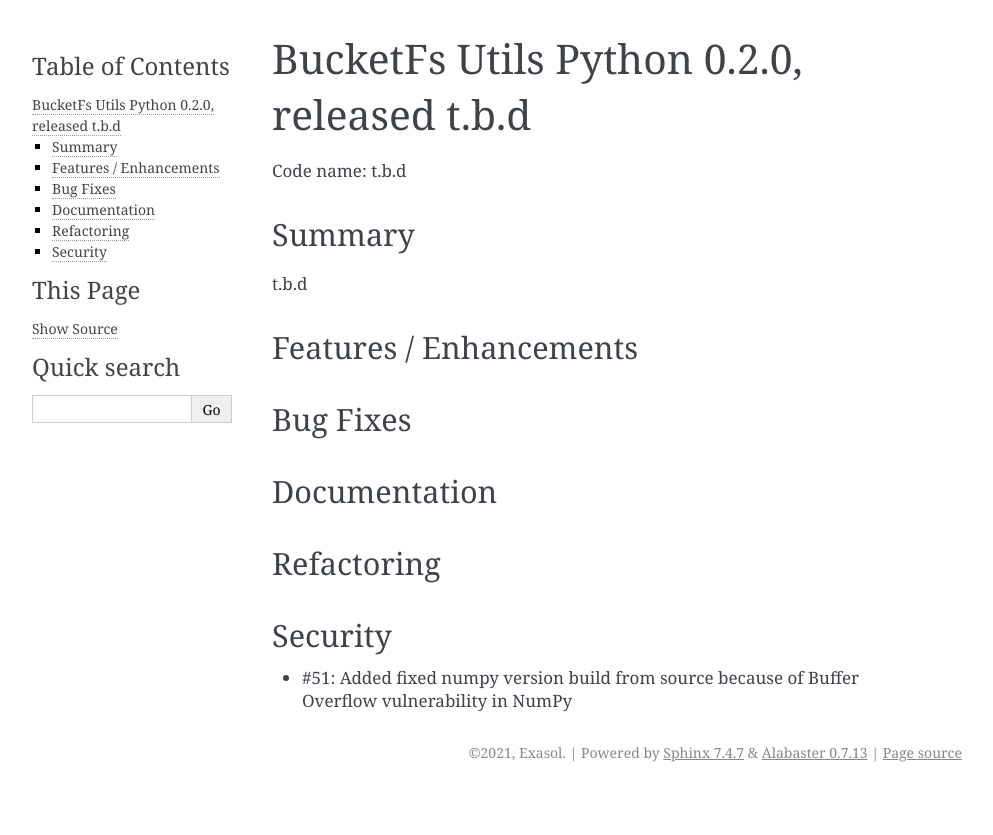
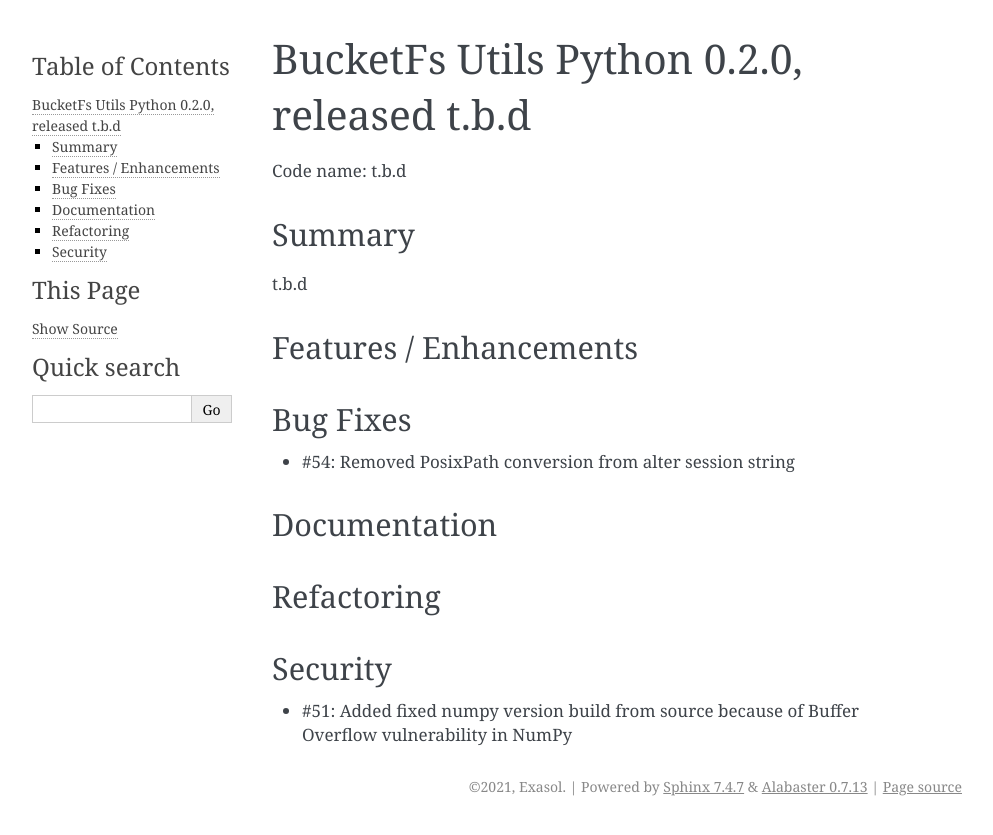
Before and after one commit to exasol/bucketfs-utils-python, a Sphinx documentation site: the page built from doc/changes/changes_0.2.0.md, in a window 1280 px wide. Shown: the top 835 px of the page, without its empty margins (148-1141 px from the left). Built offline with Sphinx 7.4.7, drawn with Linux system fonts in a browser that asks for light colours.

Commit message:
Removed the conversion

```diff
--- a/doc/changes/changes_0.2.0.md
+++ b/doc/changes/changes_0.2.0.md
@@ -8,6 +8,8 @@
 
 ## Bug Fixes
 
+  - #54: Removed PosixPath conversion from alter session string
+
 ## Documentation
 
 ## Refactoring
```
Also changed, not shown: 2 other files.
